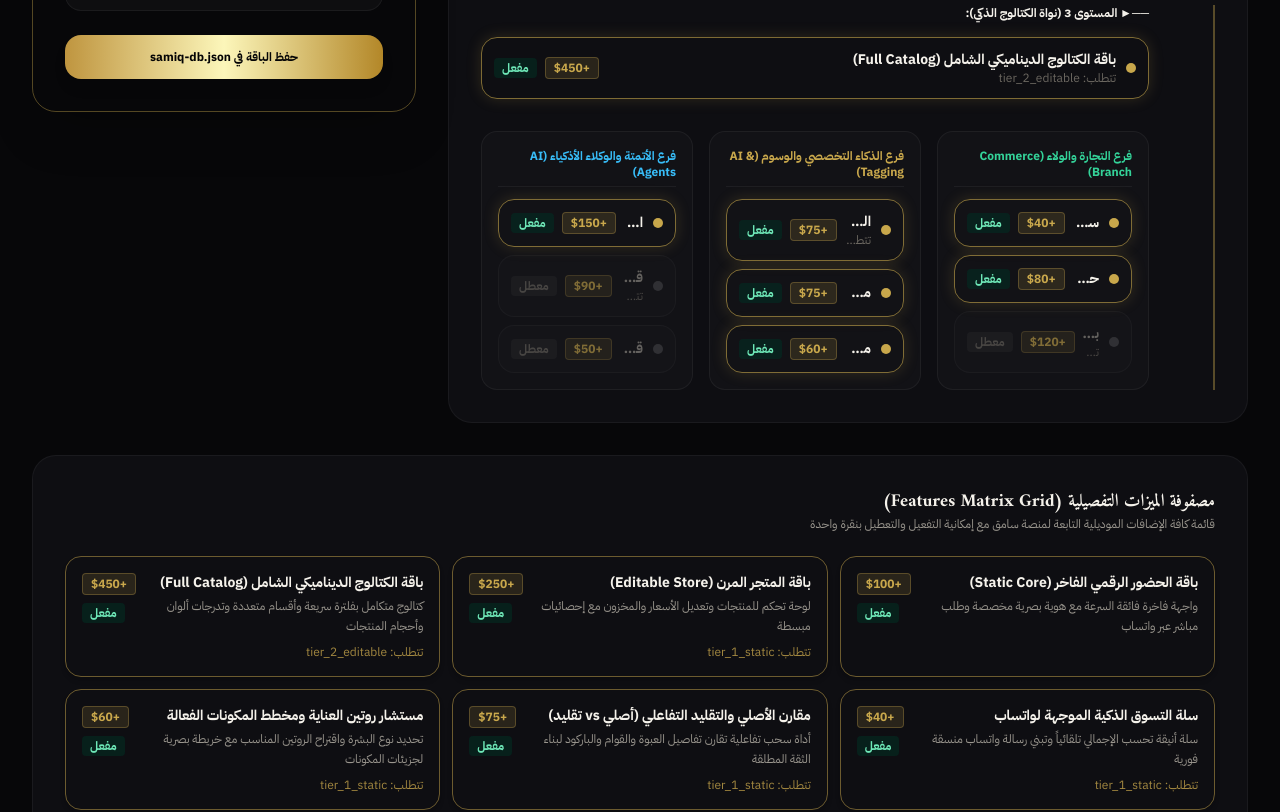
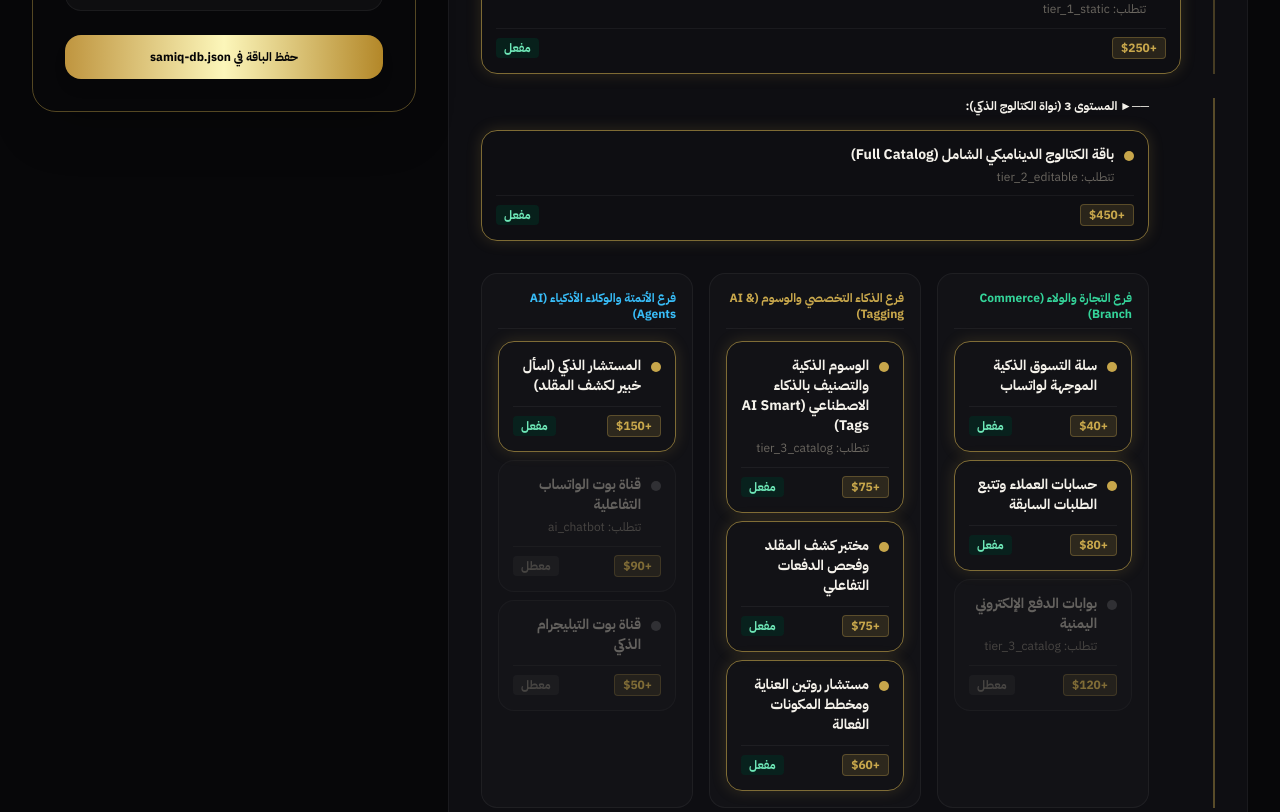
Before and after one commit to Koros1Sama/samiq-luxury-platform, a Next.js app: page /platform in a window 1280 px wide. Shown: the part 1280-2092 px from the top of the page. Built offline with nearby package versions, Linux system fonts and the light colour scheme.

Commit message:
fix(platform): remove tree node text truncation and unify authenticity feature label

```diff
--- a/src/app/platform/page.tsx
+++ b/src/app/platform/page.tsx
@@ -214,35 +214,35 @@ export default function PlatformSuperAdminPage() {
       <button
         type="button"
         onClick={() => toggleFeatureWithCascade(id)}
-        className={`w-full min-h-[44px] p-3 rounded-2xl border text-start transition-all duration-300 relative group flex items-center justify-between gap-2 ${
+        className={`w-full min-h-[44px] p-3.5 rounded-2xl border text-start transition-all duration-300 relative group flex flex-col justify-between gap-2.5 ${
           isSelected
             ? 'bg-elevated border-gold/60 shadow-[0_0_15px_rgba(201,168,76,0.18)]'
             : 'bg-white/[0.02] border-white/5 opacity-60 hover:opacity-100 hover:border-white/20'
         }`}
       >
-        <div className="flex items-center gap-2.5 min-w-0">
+        <div className="flex items-start gap-2.5 w-full">
           <span
-            className={`w-2.5 h-2.5 rounded-full shrink-0 transition-colors ${
+            className={`w-2.5 h-2.5 mt-1.5 rounded-full shrink-0 transition-colors ${
               isSelected ? 'bg-gold animate-pulse' : 'bg-white/20'
             }`}
           />
-          <div className="min-w-0">
+          <div className="min-w-0 flex-1">
             <span
-              className={`text-xs sm:text-sm font-sans font-bold block truncate ${
+              className={`text-xs sm:text-sm font-sans font-bold block leading-snug ${
                 isSelected ? 'text-ivory' : 'text-muted-lux'
               }`}
             >
               {label}
             </span>
             {requires && requires.length > 0 && (
-              <span className="text-xs text-muted-dim block truncate">
+              <span className="text-xs text-muted-dim block mt-1 leading-snug">
                 تتطلب: {requires.join(', ')}
               </span>
             )}
           </div>
         </div>
 
-        <div className="flex items-center gap-2 shrink-0">
+        <div className="flex items-center justify-between w-full pt-2 border-t border-white/5">
           <span className="text-xs font-sans font-bold px-2 py-0.5 rounded bg-gold/15 text-gold border border-gold/30">
             +${price}
           </span>
--- a/src/app/samiq/page.tsx
+++ b/src/app/samiq/page.tsx
@@ -75,7 +75,7 @@ const READY_PACKAGES = [
     highlights: [
       'كافة مزايا باقة التجارة المتكاملة',
       'توليد وتصنيف الوسوم التلقائية بالذكاء الاصطناعي (#الوسوم_الذكية)',
-      'مختبر مقارنة الأصلي والتقليد التفاعلي لبناء ثقة المشتري',
+      'مختبر كشف المقلد وفحص التشغيلات التفاعلي لبناء ثقة المشتري',
       'مستشار روتين العناية وتحديد مشاكل البشرة التفاعلي',
       'كتالوج ديناميكي متعدد الأقسام والتصنيفات الدقيقة',
     ],
--- a/src/core/features/registry.ts
+++ b/src/core/features/registry.ts
@@ -63,8 +63,8 @@ export const FEATURES_REGISTRY: Record<string, FeatureDefinition> = {
   authenticity_guide: {
     id: 'authenticity_guide',
     nameEn: 'Authenticity Interactive Slider',
-    nameAr: 'مقارن الأصلي والتقليد التفاعلي (أصلي vs تقليد)',
-    descriptionAr: 'أداة سحب تفاعلية تقارن تفاصيل العبوة والقوام والباركود لبناء الثقة المطلقة',
+    nameAr: 'مختبر كشف المقلد وفحص الدفعات التفاعلي',
+    descriptionAr: 'أداة سحب تفاعلية وفاحص رقم تشغيلة لمطابقة تفاصيل العبوة والقوام والباركود لبناء الثقة المطلقة',
     category: 'addon',
     basePriceUsd: 75,
     requires: ['tier_1_static'],
```
